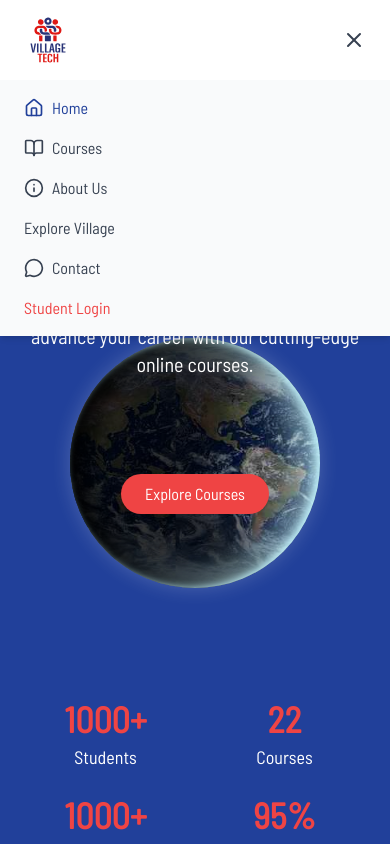
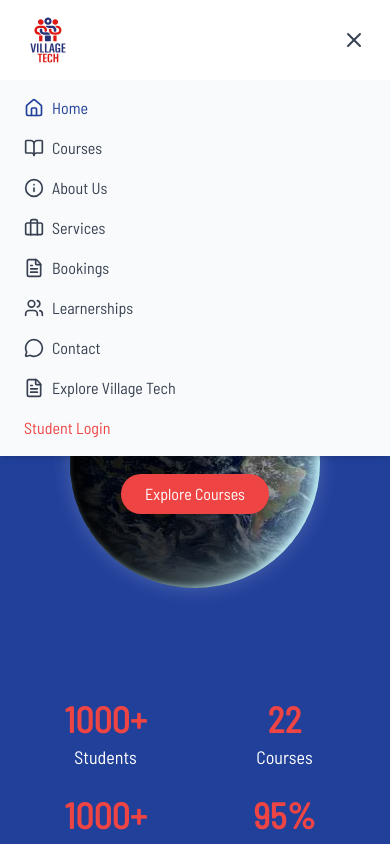
Before and after one commit to Ristar-art/Vill-Tech, a SvelteKit app: page / in a window 390 px wide. Both pictures are taken after a click on the button 354 px from the left and 40 px from the top of the page. Shown: the top 844 px of the page. Built offline with nearby package versions, Linux system fonts and the light colour scheme; no server answers; the database is empty.

Commit message:
header mobile view fixed

```diff
--- a/src/routes/Header.svelte
+++ b/src/routes/Header.svelte
@@ -4,7 +4,7 @@
   import { auth } from "$lib/firebase/firebase";
   import { onAuthStateChanged, signOut } from "firebase/auth";
   import { onMount } from "svelte";
-  import { Home, BookOpen, Info, FileText, MessageCircle, Menu, X } from "lucide-svelte";
+  import { Home, BookOpen, Info, FileText, MessageCircle, Menu, X, Briefcase, Users } from "lucide-svelte";
 
   let user = null;
   let mobileMenuOpen = false;
@@ -36,7 +36,6 @@
     isBookingsOpen: false,
     isExploreOpen: false,
     timeoutId: null,
-    isExploreOpen: false,
   };
 
   // Mobile Dropdown States
@@ -240,7 +239,7 @@
         {/if}
       </div>
 
-      <!-- About Us Dropdown -->
+      <!-- About Us -->
       <div class="relative" on:mouseenter={() => toggleDesktopDropdown("isAboutOpen", true)} on:mouseleave={(e) => handleButtonMouseLeave(e, "isAboutOpen")}>
         <a href="/about" class="{$page.url.pathname === '/about' ? 'text-[#21409A]' : 'text-gray-700'} flex items-center space-x-2 hover:text-[#21409A] transition duration-300">
           <span>About Us</span>
@@ -259,15 +258,13 @@
         <span>Learnerships</span>
       </a>
 
-      <!-- <a href="/blog" class="{$page.url.pathname === '/blog' ? 'text-[#21409A]' : 'text-gray-700'} flex items-center space-x-2 hover:text-[#21409A] transition duration-300">
-        <span>blog</span>
-      </a> -->
-
       <a href="/contact" class="{$page.url.pathname === '/contact' ? 'text-[#21409A]' : 'text-gray-700'} flex items-center space-x-2 hover:text-[#21409A] transition duration-300">
         <span>Contact</span>
       </a>
+
+      <!-- Explore Village Tech Dropdown -->
       <div class="relative" on:mouseenter={() => toggleDesktopDropdown("isExploreOpen", true)} on:mouseleave={(e) => handleButtonMouseLeave(e, "isExploreOpen")}>
-        <div class="{$page.url.pathname === '/explore-village-tech' ? 'text-[#21409A]' : 'text-gray-700'} flex items-center space-x-2 hover:text-[#21409A] transition duration-300">
+        <div class="{$page.url.pathname.startsWith('/explore-village-tech') ? 'text-[#21409A]' : 'text-gray-700'} flex items-center space-x-2 hover:text-[#21409A] transition duration-300">
           <span>Explore Village Tech</span>
         </div>
         {#if desktopDropdownState.isExploreOpen}
@@ -275,12 +272,11 @@
             <a href="/explore-village-tech/blog" class="block px-4 py-2 text-gray-700 hover:bg-gray-100">Blog</a>
             <a href="/explore-village-tech/our-accreditations" class="block px-4 py-2 text-gray-700 hover:bg-gray-100">Our Accreditations</a>
             <a href="/explore-village-tech/privacy-policy" class="block px-4 py-2 text-gray-700 hover:bg-gray-100">Our Privacy Policy</a>
-          <a href="/explore-village-tech/terms-and-conditions" class="block px-4 py-2 text-gray-700 hover:bg-gray-100">Our Terms and conditions</a>
-          <a href="/explore-village-tech/faqs" class="block px-4 py-2 text-gray-700 hover:bg-gray-100">FAQ's</a>
+            <a href="/explore-village-tech/terms-and-conditions" class="block px-4 py-2 text-gray-700 hover:bg-gray-100">Our Terms and Conditions</a>
+            <a href="/explore-village-tech/faqs" class="block px-4 py-2 text-gray-700 hover:bg-gray-100">FAQs</a>
           </div>
         {/if}
       </div>
-
 
       <a href="https://villagetech.moodlecloud.com/login/index.php?loginredirect=1" class="text-red-500 flex items-center space-x-2 hover:text-[#21409A] transition duration-300">
         <span>Student Login</span>
@@ -325,14 +321,22 @@
           {/if}
         </div>
 
+        <!-- About Us -->
         <a href="/about" class="{$page.url.pathname === '/about' ? 'text-[#21409A]' : 'text-gray-700'} flex items-center space-x-2 hover:text-[#21409A] transition duration-300">
           <Info class="h-5 w-5" />
           <span>About Us</span>
         </a>
 
+        <!-- Services -->
+        <a href="/services" class="{$page.url.pathname === '/services' ? 'text-[#21409A]' : 'text-gray-700'} flex items-center space-x-2 hover:text-[#21409A] transition duration-300">
+          <Briefcase class="h-5 w-5" />
+          <span>Services</span>
+        </a>
+
         <!-- Bookings Mobile Dropdown -->
-        <!-- <div class="flex flex-col">
+        <div class="flex flex-col">
           <button on:click={() => toggleMobileDropdown("isBookingsOpen")} class="flex items-center space-x-2 text-gray-700 hover:text-[#21409A]">
+            <FileText class="h-5 w-5" />
             <span>Bookings</span>
           </button>
           {#if mobileDropdownState.isBookingsOpen}
@@ -343,30 +347,38 @@
               <a href="/qcto-exam-bookings" class="text-gray-600 hover:text-[#21409A]">QCTO Exam Bookings</a>
             </div>
           {/if}
-        </div> -->
-
-        <div class="flex flex-col">
-          <button on:click={() => toggleMobileDropdown("isExploreOpen")} class="flex items-center space-x-2 text-gray-700 hover:text-[#21409A]">
-            <span>Explore Village</span>
-          </button>
-          {#if mobileDropdownState.isExploreOpen}
-            <div class="ml-8 flex flex-col space-y-2 mt-2">
-              <a href="/bookings" class="text-gray-600 hover:text-[#21409A]">Bookings</a>
-              <a href="/pearson-vue-exam-bookings" class="text-gray-600 hover:text-[#21409A]">Pearson Vue Exam Bookings</a>
-              <a href="/training-room-bookings" class="text-gray-600 hover:text-[#21409A]">Training Room Bookings</a>
-              <a href="/qcto-exam-bookings" class="text-gray-600 hover:text-[#21409A]">QCTO Exam Bookings</a>
-            </div>
-          {/if}
         </div>
 
-        <!-- Prospectus Link (Mobile) -->
+        <!-- Learnerships -->
+        <a href="/learnerships" class="{$page.url.pathname === '/learnerships' ? 'text-[#21409A]' : 'text-gray-700'} flex items-center space-x-2 hover:text-[#21409A] transition duration-300">
+          <Users class="h-5 w-5" />
+          <span>Learnerships</span>
+        </a>
 
-
+        <!-- Contact -->
         <a href="/contact" class="{$page.url.pathname === '/contact' ? 'text-[#21409A]' : 'text-gray-700'} flex items-center space-x-2 hover:text-[#21409A] transition duration-300">
           <MessageCircle class="h-5 w-5" />
           <span>Contact</span>
         </a>
 
+        <!-- Explore Village Tech Mobile Dropdown -->
+        <div class="flex flex-col">
+          <button on:click={() => toggleMobileDropdown("isExploreOpen")} class="flex items-center space-x-2 text-gray-700 hover:text-[#21409A]">
+            <FileText class="h-5 w-5" />
+            <span>Explore Village Tech</span>
+          </button>
+          {#if mobileDropdownState.isExploreOpen}
+            <div class="ml-8 flex flex-col space-y-2 mt-2">
+              <a href="/explore-village-tech/blog" class="text-gray-600 hover:text-[#21409A]">Blog</a>
+              <a href="/explore-village-tech/our-accreditations" class="text-gray-600 hover:text-[#21409A]">Our Accreditations</a>
+              <a href="/explore-village-tech/privacy-policy" class="text-gray-600 hover:text-[#21409A]">Our Privacy Policy</a>
+              <a href="/explore-village-tech/terms-and-conditions" class="text-gray-600 hover:text-[#21409A]">Our Terms and Conditions</a>
+              <a href="/explore-village-tech/faqs" class="text-gray-600 hover:text-[#21409A]">FAQs</a>
+            </div>
+          {/if}
+        </div>
+
+        <!-- Student Login -->
         <a href="https://villagetech.moodlecloud.com/login/index.php?loginredirect=1" class="text-red-500 flex items-center space-x-2 hover:text-[#21409A] transition duration-300">
           <span>Student Login</span>
         </a>
```
Lines whose indentation alone changed are shown as unchanged.
